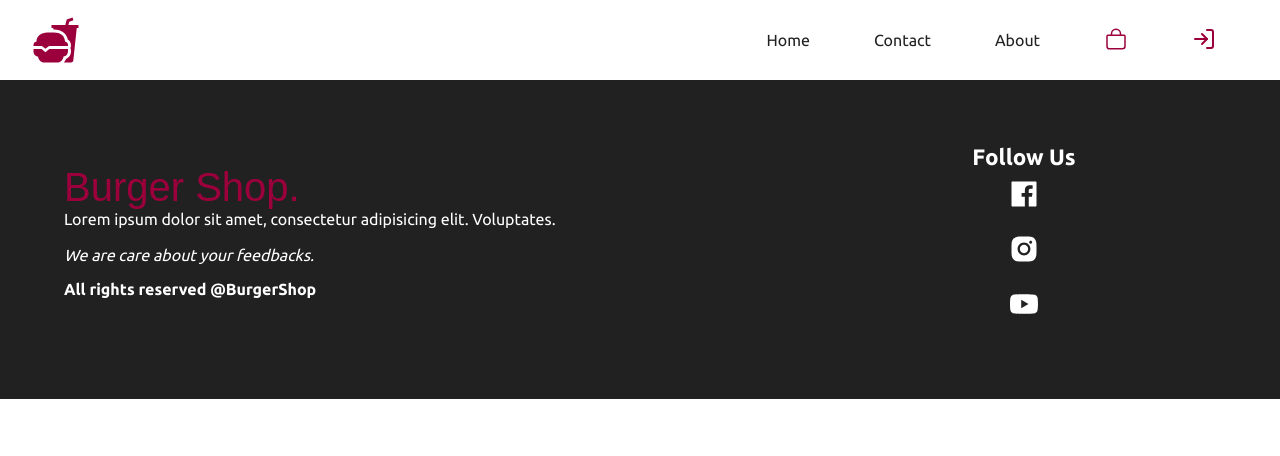
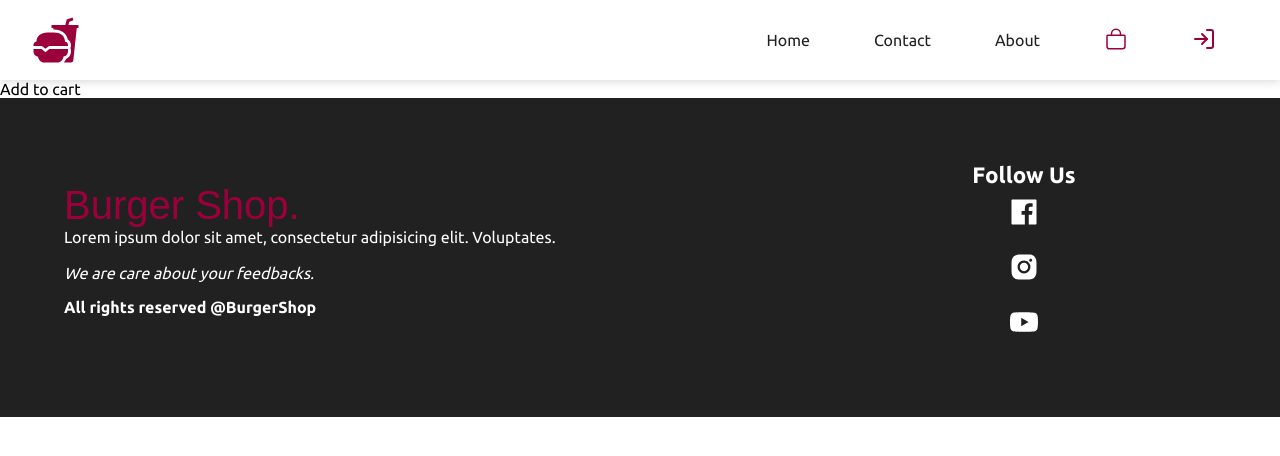
Before and after one commit to mohit838/BurgerShop-MERN, a React (Create React App) app in the folder client/: page /cart in a window 1280 px wide. Shown: the top 456 px of the page. Built offline with nearby package versions, Linux system fonts and the light colour scheme.

Commit message:
Working with cart

```diff
--- a/client/src/App.js
+++ b/client/src/App.js
@@ -3,6 +3,7 @@ import Home from "./components/home/Home";
 import Header from "./components/layout/Header";
 import Footer from "./components/layout/Footer";
 import Contact from "./components/contact/Contact";
+import Cart from "./components/cart/Cart";
 import "./styles/app.scss";
 import "./styles/header.scss";
 import "./styles/home.scss";
@@ -10,6 +11,7 @@ import "./styles/founder.scss";
 import "./styles/menu.scss";
 import "./styles/footer.scss";
 import "./styles/contact.scss";
+import "./styles/cart.scss";
 
 function App() {
   return (
@@ -18,6 +20,7 @@ function App() {
       <Routes>
         <Route path="/" element={<Home />} />
         <Route path="/contact" element={<Contact />} />
+        <Route path="/cart" element={<Cart />} />
       </Routes>
 
       {/* Footer */}
--- /dev/null
+++ b/client/src/components/cart/Cart.jsx
@@ -0,0 +1,7 @@
+import React from "react";
+
+const Cart = () => {
+  return <section className="cartSection">Add to cart</section>;
+};
+
+export default Cart;
--- /dev/null
+++ b/client/src/styles/cart.scss
@@ -0,0 +1 @@
+@import "colors";
```
